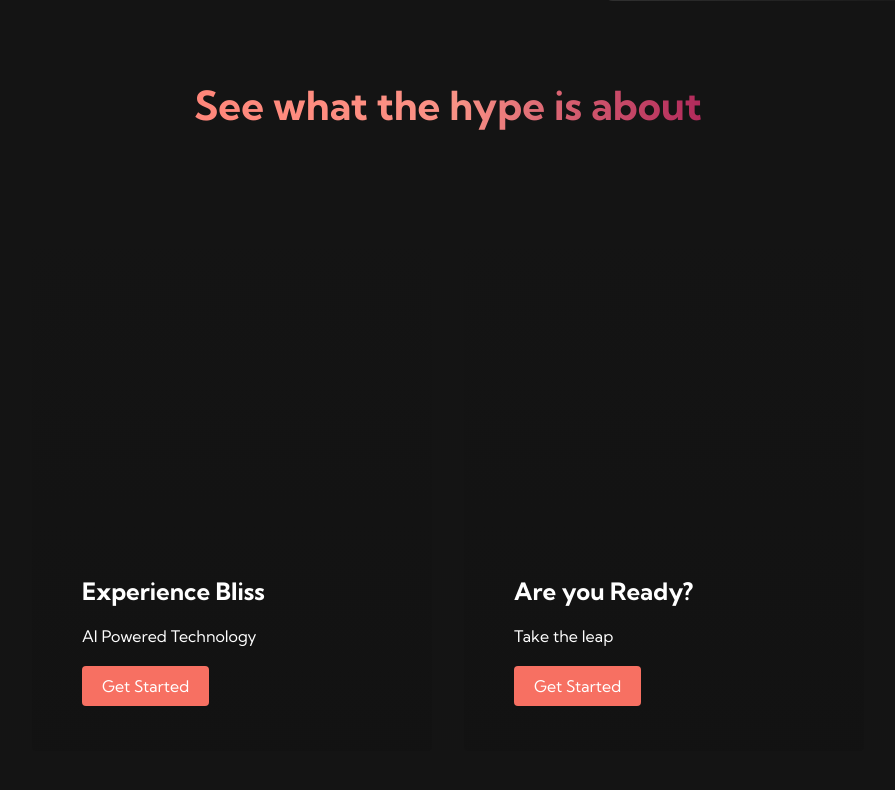
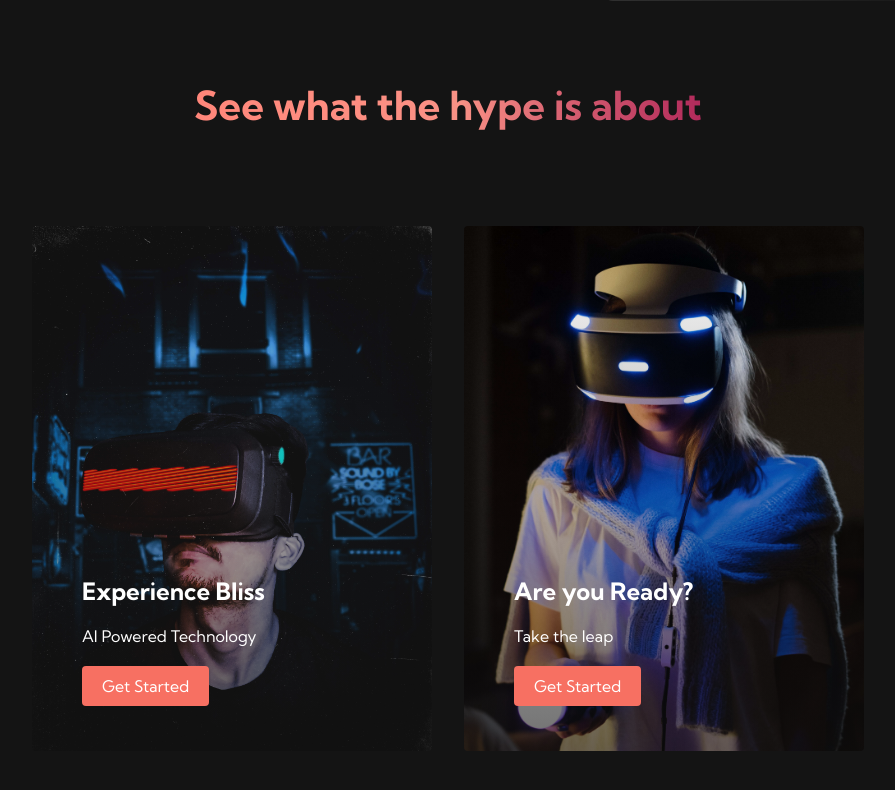
Before and after one commit to paschal-droid/next-gen, a plain HTML site: page index.html in a window 1280 px wide. Shown: the part 799-1589 px from the top of the page, without its empty margins (192-1087 px from the left). Drawn offline with Linux system fonts and the light colour scheme; the site is published under a folder, as on GitHub Pages, so addresses that start at the root find nothing.

Commit message:
Update in styles.css

```diff
--- a/styles.css
+++ b/styles.css
@@ -397,10 +397,10 @@
 }
 
 .services__card:nth-child(1) {
-    background-image: linear-gradient(to bottom, rgba(0,0,0,0) 0%, rgba(17, 17, 17, 0.6) 100%) , url('/images/pic3.jpg');
+    background-image: linear-gradient(to bottom, rgba(0,0,0,0) 0%, rgba(17, 17, 17, 0.6) 100%) , url('images/pic3.jpg');
 }
 .services__card:nth-child(2) {
-    background-image: linear-gradient(to bottom, rgba(0,0,0,0) 0%, rgba(17, 17, 17, 0.6) 100%) , url('/images/pic4.jpg');
+    background-image: linear-gradient(to bottom, rgba(0,0,0,0) 0%, rgba(17, 17, 17, 0.6) 100%) , url('images/pic4.jpg');
 }
 
 .services h2 {
```
